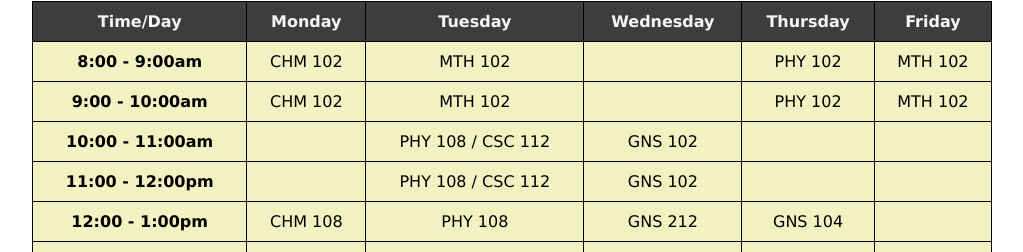
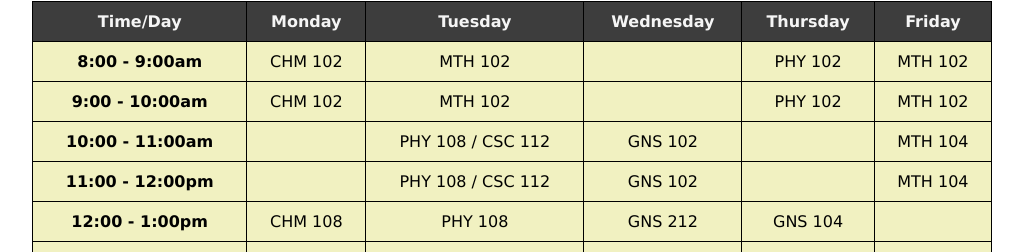
Before and after one commit to kzamani44/TimeTable, a plain HTML site: page index.html in a window 1280 px wide. Shown: the part 119-371 px from the top of the page, without its empty margins (128-1151 px from the left). Drawn offline with Linux system fonts and the light colour scheme.

Commit message:
Added MTH 104 to friday 10am to 12pm

```diff
--- a/index.html
+++ b/index.html
@@ -42,7 +42,7 @@
                 <td>PHY 108 / CSC 112</td>
                 <td>GNS 102</td>
                 <td></td>
-                <td></td>
+                <td>MTH 104</td>
             </tr>
             <tr>
                 <td class='time'>11:00 - 12:00pm</td>
@@ -50,7 +50,7 @@
                 <td>PHY 108 / CSC 112</td>
                 <td>GNS 102</td>
                 <td></td>
-                <td></td>
+                <td>MTH 104</td>
             </tr>
             <tr>
                 <td class='time'>12:00 - 1:00pm</td>
```
